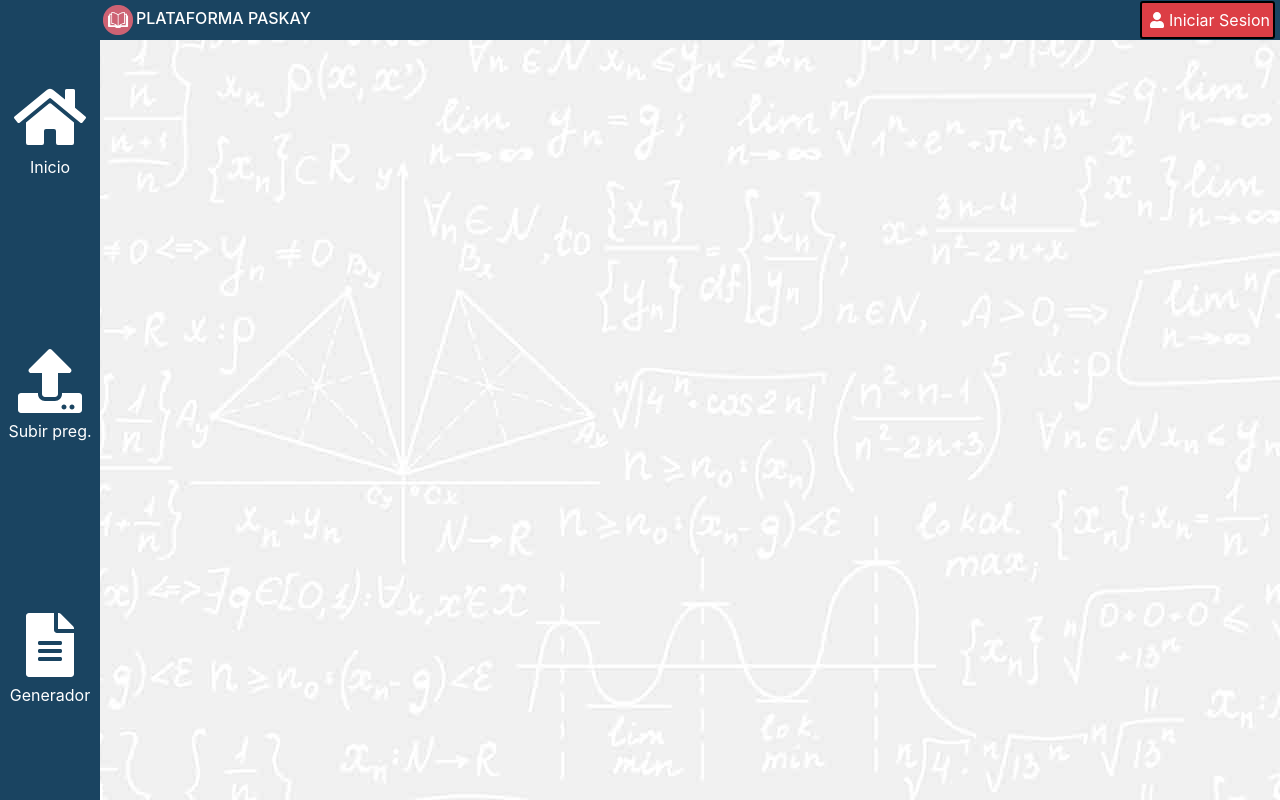
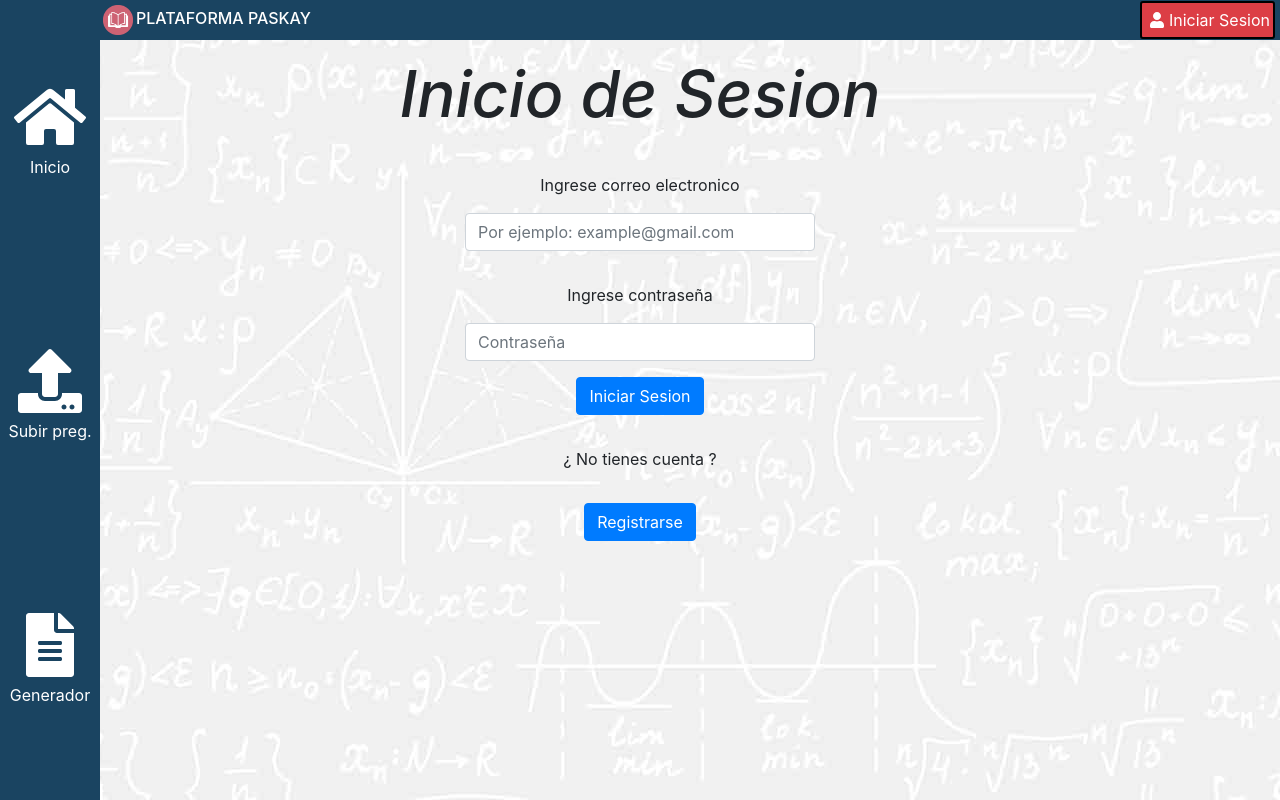
Before and after one commit to Grupo-2-CC3S2/Plataforma-Paskay, a React (Create React App) app in the folder paskay-frontend/: page /login in a window 1280 px wide. Built offline with nearby package versions, Linux system fonts and the light colour scheme; the HTML template or start-up script is replaced by a standard one.

Commit message:
agragar inicio

```diff
--- a/paskay-frontend/src/components/InicioSesion/InicioSesion.css
+++ b/paskay-frontend/src/components/InicioSesion/InicioSesion.css
@@ -0,0 +1,3 @@
+.titulo{
+    font-style: italic;
+ }
--- a/paskay-frontend/src/components/InicioSesion/InicioSesion.js
+++ b/paskay-frontend/src/components/InicioSesion/InicioSesion.js
@@ -4,16 +4,62 @@ class IniciarSesion extends Component {
 
   render(){
   return (
-    <div class="cajabuscar"><form method="get" id="buscarform">
-   </form>
-     <div className = "flex">
-        Hola
-      </div>
-     <div className = "flex">
-        Hola
+    <div className="container">
+
+      <div className="row">
+        <div className="col-md-12 my-3"><h2 className="titulo">Inicio de Sesion</h2></div>
+        <div className="col-md-12 my-3">Ingrese correo electronico</div>
       </div>
 
-   </div>
+      <div className="row form-group">
+
+        <div className="col-md-4">
+        </div>
+
+        <div className="col-md-4">
+        <input className="form-control " placeholder="Por ejemplo: example@gmail.com" size="15" type="text" />
+        </div>
+
+        <div className="col-md-4">
+        </div>
+      </div>
+
+      <div className="row">
+        <div className="col-md-12 my-3">Ingrese contraseña</div>
+      </div>
+
+      <div className="row form-group">
+
+        <div className="col-md-4">
+        </div>
+
+        <div className="col-md-4">
+        <input className="form-control " placeholder="Contraseña" size="15" type="text" />
+        </div>
+
+        <div className="col-md-4">
+        </div>
+      </div>
+
+      <div className="row my-3">
+        <div className="col-md-12">
+          <button className="btn btn-primary w-40 ">Iniciar Sesion</button>
+        </div>
+      </div>
+
+
+      <div className="row">
+        <div className="col-md-12 my-3">¿ No tienes cuenta ?</div>
+      </div>
+
+      <div className="row my-3">
+        <div className="col-md-12">
+          <button className="btn btn-primary w-40 ">Registrarse</button>
+        </div>
+      </div>
+
+    </div>
+
 
   )};
 }
```
